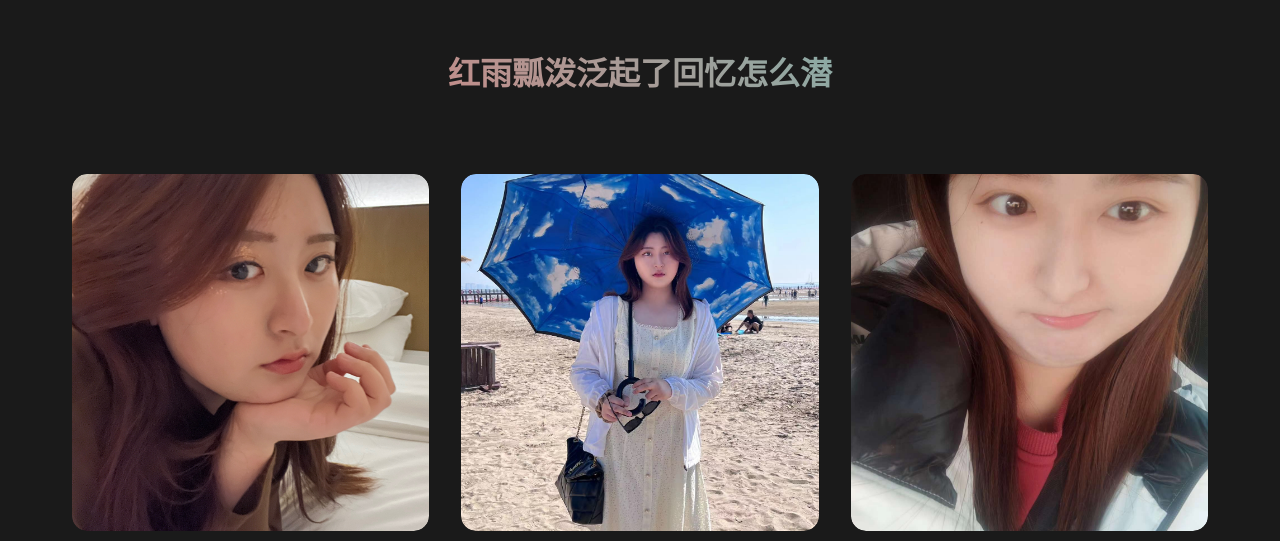
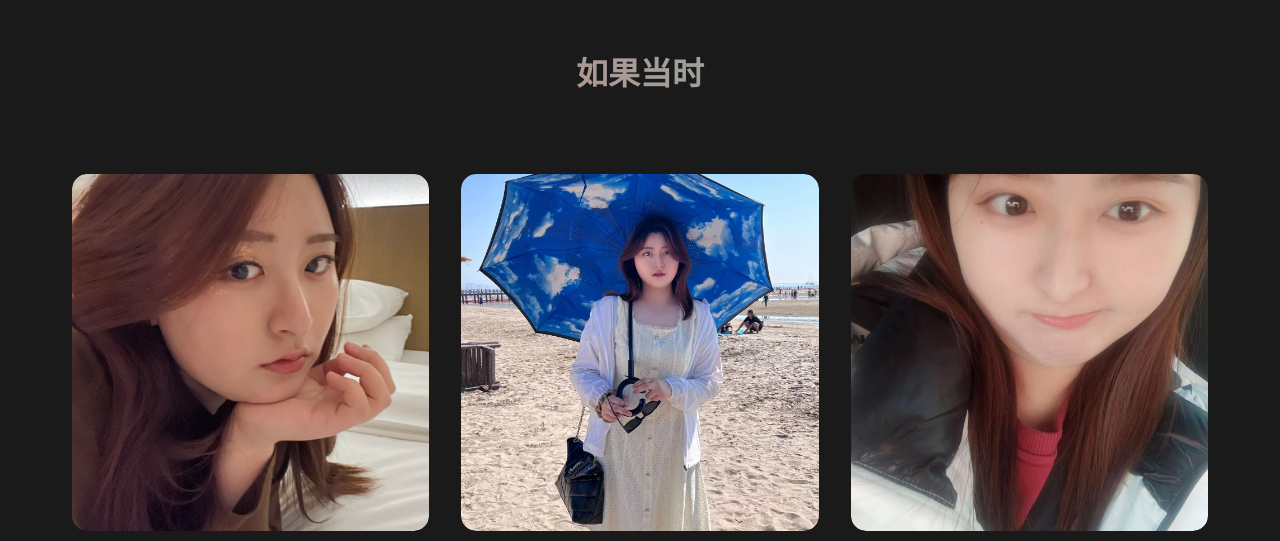
Before and after one commit to bibofu/bibofu.github.io, a plain HTML site: page index.html in a window 1280 px wide. Shown: the top 541 px of the page. Drawn offline with Linux system fonts and the light colour scheme.

Commit message:
update header

```diff
--- a/index.html
+++ b/index.html
@@ -105,7 +105,7 @@
     </style>
 </head>
 <body id="app">
-    <h1 class="header">红雨瓢泼泛起了回忆怎么潜</h1>
+    <h1 class="header">如果当时</h1>
 
     <audio id="audio" src="pics/ifthattime.mp3"></audio>
 
```
